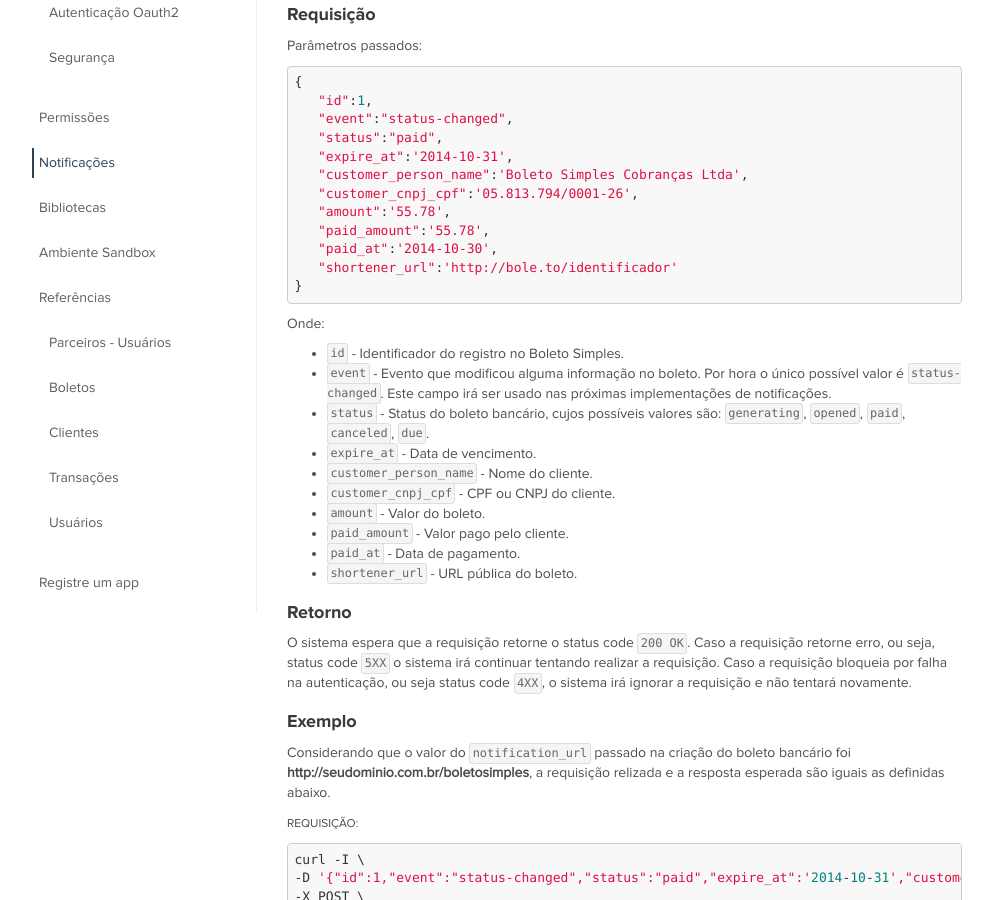
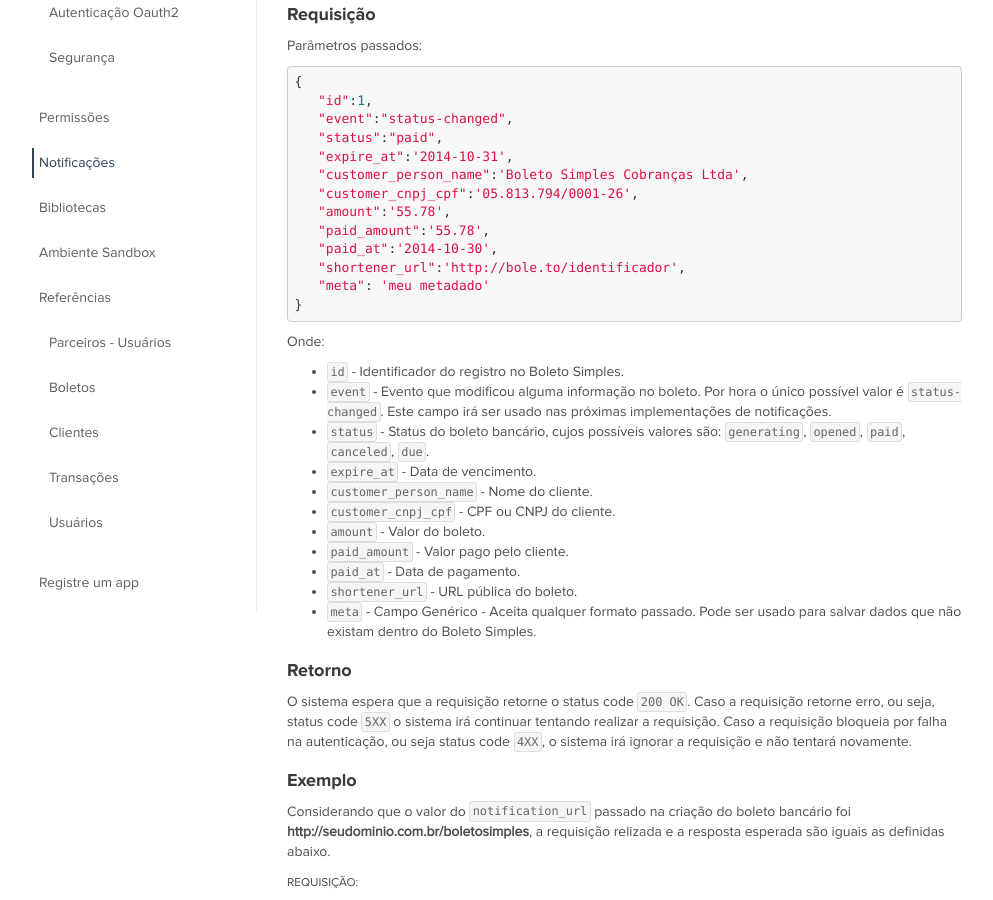
Before and after one commit to BoletoSimples/boletosimples-docs, a Jekyll site: the page built from notifications.md, in a window 1280 px wide and 900 px high, scrolled down 296 px. Shown: the whole window, without its empty margins (143-1136 px from the left). Built offline with Jekyll 4.4.1, drawn with Linux system fonts in a browser that asks for light colours.

Commit message:
update notification documentation

```diff
--- a/notifications.md
+++ b/notifications.md
@@ -28,7 +28,8 @@ Parâmetros passados:
    "amount":'55.78',
    "paid_amount":'55.78',
    "paid_at":'2014-10-30',
-   "shortener_url":'http://bole.to/identificador'
+   "shortener_url":'http://bole.to/identificador',
+   "meta": 'meu metadado'
 }</pre>
 
 Onde:
@@ -43,6 +44,7 @@ Onde:
 *   `paid_amount` - Valor pago pelo cliente.
 *   `paid_at` - Data de pagamento.
 *   `shortener_url` - URL pública do boleto.
+*   `meta` - Campo Genérico -  Aceita qualquer formato passado. Pode ser usado para salvar dados que não existam dentro do Boleto Simples.
 
 ### Retorno
 
```
